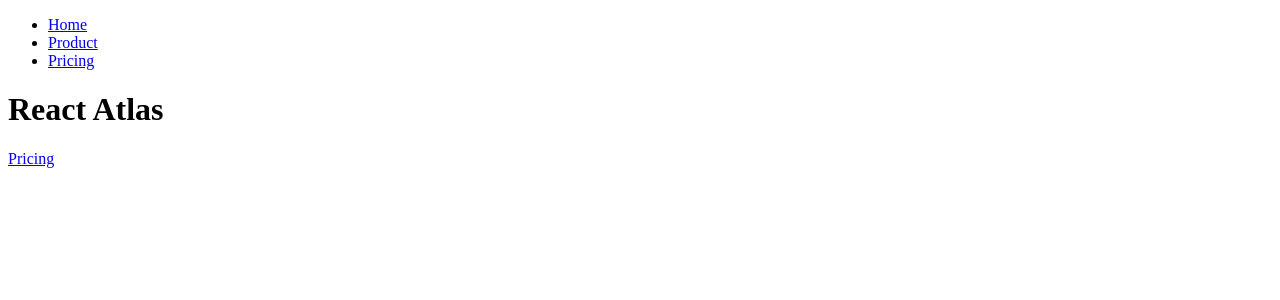
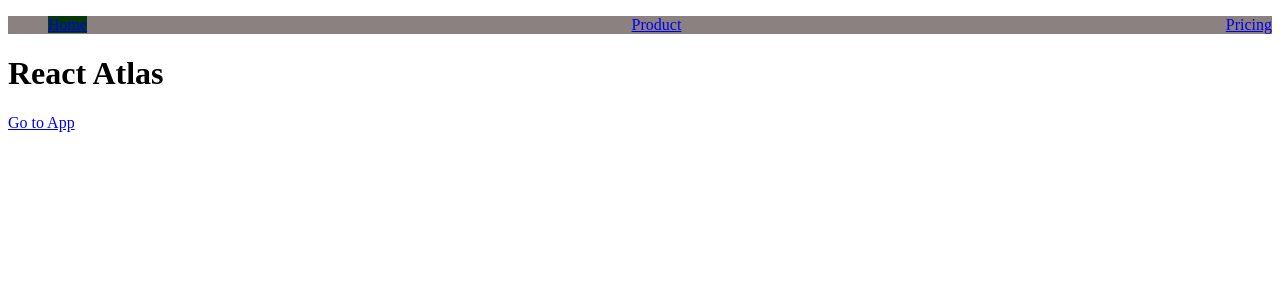
Before and after one commit to DENBARIT/ReactAtlas-Single-Page-React-App, a React (Vite) app: page / in a window 1280 px wide. Shown: the top 300 px of the page. Built offline with nearby package versions, Linux system fonts and the light colour scheme.

Commit message:
feat:css modules for page nav and app nav

```diff
--- a/src/App.jsx
+++ b/src/App.jsx
@@ -1,8 +1,9 @@
 import { BrowserRouter, Routes, Route } from "react-router-dom";
-import Product from "./pages/product";
+import Product from "./pages/Product";
 import HomePage from "./pages/HomePage";
 import Pricing from "./pages/Pricing";
 import PageNotFound from "./pages/PageNotFound";
+import AppLayout from "./pages/AppLayout";
 export default function App() {
   return (
     <BrowserRouter>
@@ -10,7 +11,7 @@
         <Route path="/" element={<HomePage />} />
         <Route path="/product" element={<Product />} />
         <Route path="/pricing" element={<Pricing />} />
-
+        <Route path="/app" element={<AppLayout />} />
         <Route path="*" element={<PageNotFound />} />
       </Routes>
     </BrowserRouter>
--- /dev/null
+++ b/src/components/App.Nav.module.css
@@ -0,0 +1,3 @@
+nav{
+    background-color:rebeccapurple;
+}
--- /dev/null
+++ b/src/components/AppNav.jsx
@@ -0,0 +1,8 @@
+
+import styles from "./App.Nav.module.css";
+
+
+function AppNav() {
+    return (<nav className={styles.nav}>App Navigation</nav>)
+}
+export default AppNav;
--- a/src/components/PageNav.jsx
+++ b/src/components/PageNav.jsx
@@ -1,9 +1,9 @@
 import { NavLink } from "react-router-dom";
-
+import styles from "./PageNav.module.css";
 
 function PageNav() {
-return ( <nav>
-        <ul>
+return ( <nav className={styles.nav}>
+        <ul >
             <li><NavLink to ="/">Home</NavLink></li>
             <li><NavLink to="/product">Product</NavLink></li>
             <li><NavLink to="/pricing">Pricing</NavLink></li>
--- /dev/null
+++ b/src/components/PageNav.module.css
@@ -0,0 +1,12 @@
+.nav{
+    background-color: #8c8181;
+}
+.nav ul{
+    display: flex;
+    /* justify-content: space-around; */
+    justify-content: space-between;
+    list-style: none;
+}
+.nav :global(.active){
+    background-color: #063908;
+}
--- /dev/null
+++ b/src/pages/AppLayout.jsx
@@ -0,0 +1,7 @@
+import AppNav from "../components/AppNav";
+function AppLayout() {
+    return <div><AppNav/>
+    <p>App Content</p>
+     </div>
+}
+export default AppLayout;
--- a/src/pages/HomePage.jsx
+++ b/src/pages/HomePage.jsx
@@ -9,7 +9,7 @@
         </h1>
   {/* this causes a page reload
    <a href="/pricing">Pricing </a>       */}
-<Link to="/pricing">Pricing</Link>
+<Link to="/app">Go to App</Link>
 
     </div>
 }
```
Also changed, not shown: notes/notes.md (+4 -0 lines), notes/Different ways of styling Jsx.png (added), src/pages/Product.jsx (renamed from src/pages/product.jsx).
